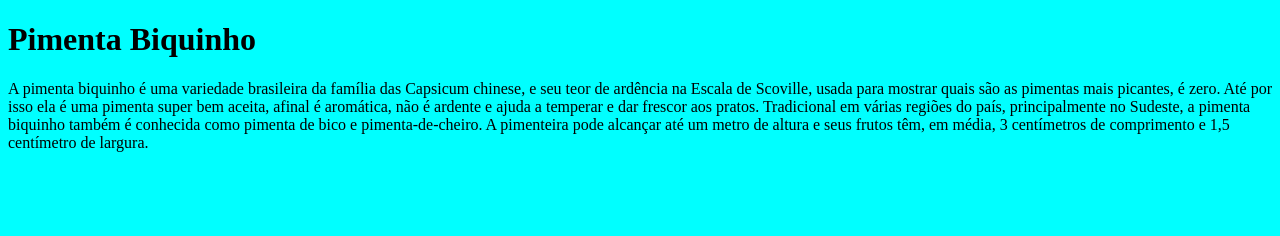
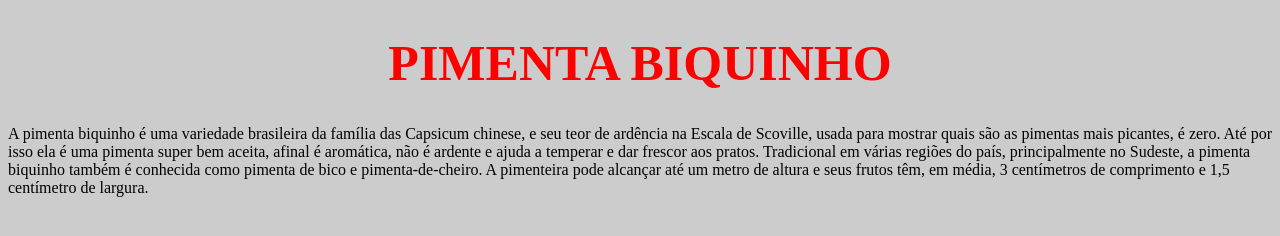
Before and after one commit to Paulohns11/site_2D, a plain HTML site: page index.html in a window 1280 px wide. Drawn offline with Linux system fonts and the light colour scheme.

Commit message:
Update style.css

```diff
--- a/style.css
+++ b/style.css
@@ -1,3 +1,14 @@
-body{
-    background-color: aqua;
+body {
+    background-color: #CCC;
 }
+
+h1 {
+    color: #FF0000;
+    font-size: 50px;
+    text-align: center;
+    text-transform: uppercase;
+}
+
+.biquinho {
+
+}
```
